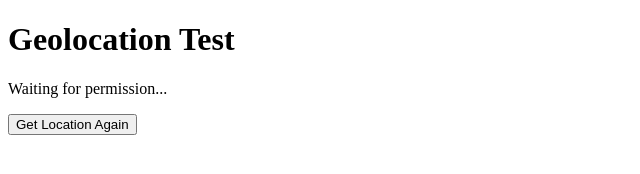
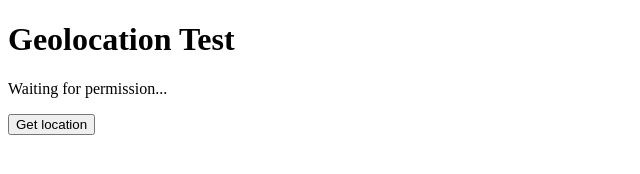
Before and after one commit to ADanielCC/GeoLocationDemo, a plain HTML site: page index.html in a window 1280 px wide. Shown: the whole page, without its empty margins (0-640 px from the left). Drawn offline with Linux system fonts and the light colour scheme.

Commit message:
text change on button

```diff
--- a/index.html
+++ b/index.html
@@ -8,7 +8,7 @@
 <body>
     <h1>Geolocation Test</h1>
     <p id="status">Waiting for permission...</p>
-    <button onclick="getLocation()">Get Location Again</button>
+    <button onclick="getLocation()">Get location</button>
 
     <script>
         function getLocation() {
```
